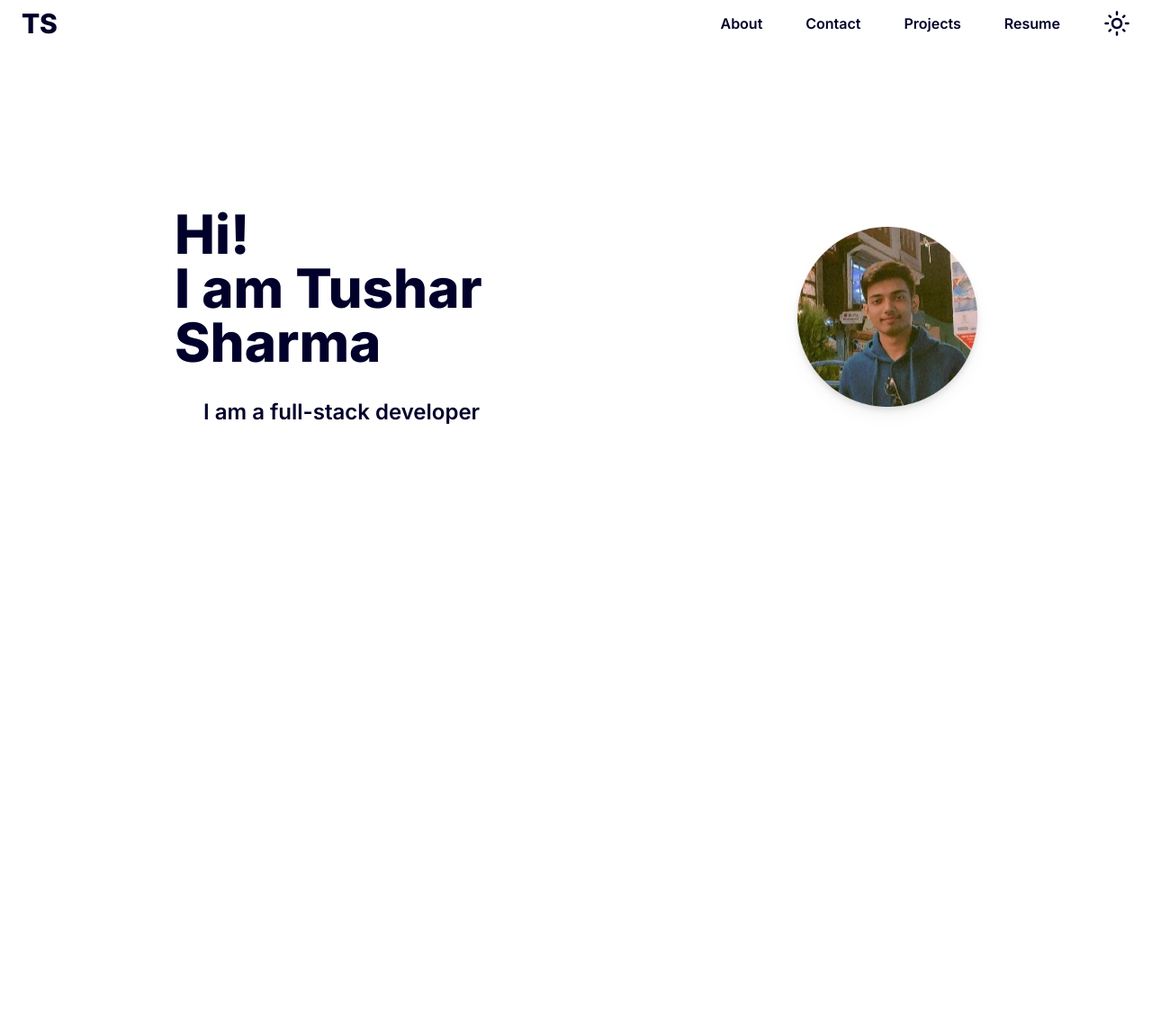
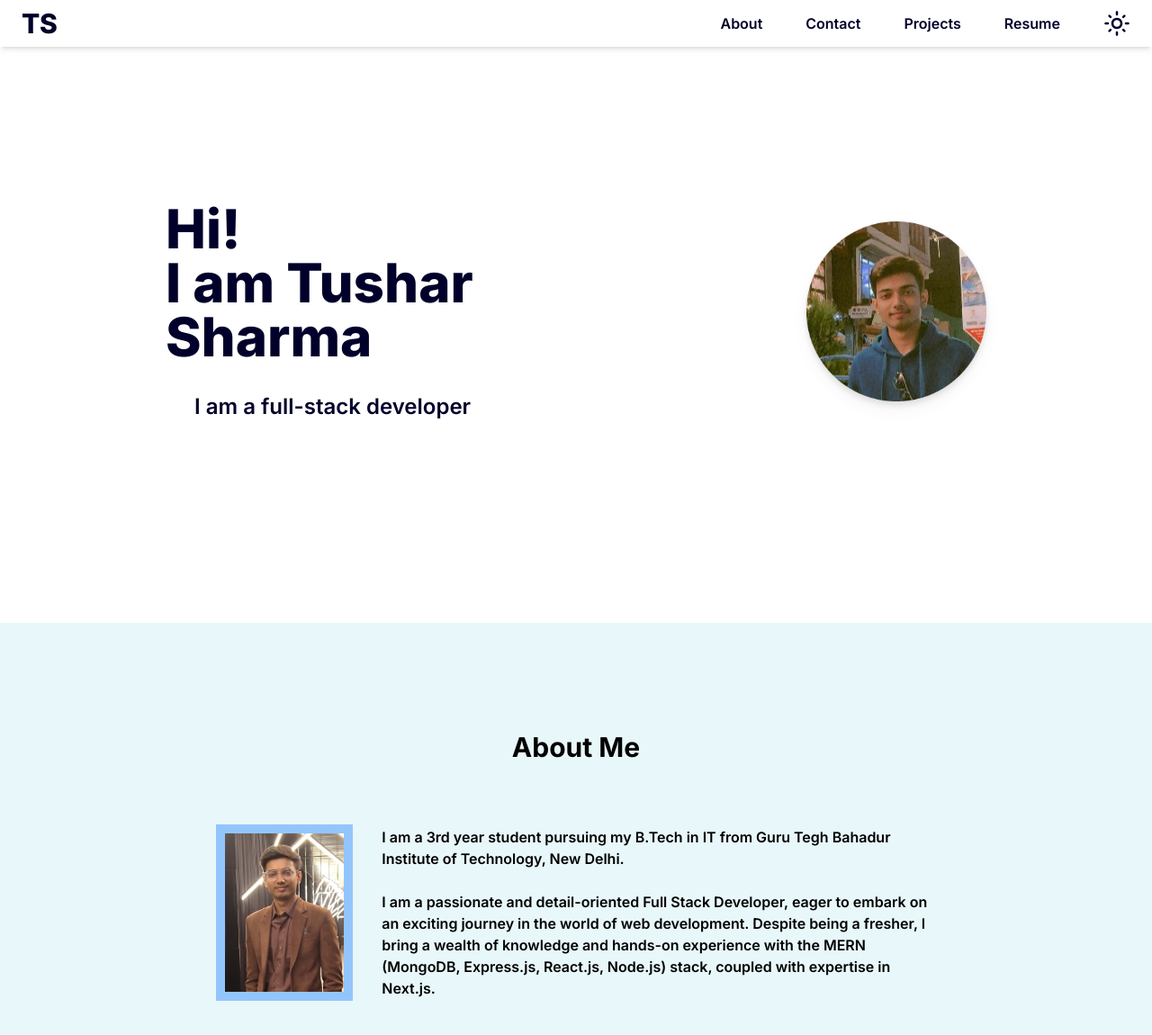
Before and after one commit to tushar27x/portfolio, a Next.js app: page / in a window 1280 px wide. Shown: the top 1150 px of the page at 90% size. Before the commit the page ends 852 px from the top, so only its background shows below. Built offline with nearby package versions, Linux system fonts and the light colour scheme.

Commit message:
created about section

```diff
--- a/app/components/About/page.tsx
+++ b/app/components/About/page.tsx
@@ -1,9 +1,55 @@
+"use client"
+import { useThemeContext } from '@/app/ThemeProvider';
 import React from 'react'
-
+import {TypeAnimation} from 'react-type-animation';
+import Reveal from '../Reveal';
+import Image from 'next/image';
+import PhotoPop from '../PhotoPop';
 const About = () => {
+  const {displayMode} = useThemeContext();
   return (
-    <div></div>
+    <Reveal>
+    <div className={`${displayMode? 'bg-[#e8f7f9]':'bg-dark/85 text-white'} pt-10`}>
+      <div className='flex flex-col gap-5 lg:px-[10rem] lg:py-[5rem] md:py-[2rem]'>
+        <div className='text-center'>
+          <h1 className='text-3xl font-bold'>About Me</h1>
+        </div>
+        <div className='flex flex-col items-center md:gap-[2rem] lg:flex-row lg:items-center lg:justify-between gap-5 px-[5rem] py-[3rem]'>
+          <div className={`w-[220px] border-solid border-[10px] lg:w-2/3 ${displayMode?'border-blue-300': 'border-dark/100'}`}>
+              <PhotoPop>
+                <Image src={'/new-profile.jpg'} width={220} height={220} alt='about-img'/>
+              </PhotoPop>
+          </div>
+          <Reveal>
+            <p className='text-center md:text-left lg:text-left font-semibold text-1xl'>
+              I am a 3rd year student pursuing my B.Tech in IT from Guru Tegh Bahadur Institute of Technology, New Delhi.<br/><br/>
+              I am a passionate and detail-oriented Full Stack Developer, eager to embark on an exciting journey in the world of web development. Despite being a fresher, I bring a wealth of knowledge and hands-on experience with the MERN (MongoDB, Express.js, React.js, Node.js) stack, coupled with expertise in Next.js.
+            </p>
+          </Reveal>
+        </div>
+      </div>
+    </div>
+    </Reveal>
   )
 }
 
 export default About
+// className="drop-shadow-lg hover:z-10 hover:transform hover:translate-x-[5px] hover:translate-y-[-12px] hover:transition-all hover:ease-in-out"
+
+
+{/* <div className='flex flex-col md:flex-row md:justify-between lg:flex-row items-center p-[8rem] gap-[5rem] md:gap-[2rem]'>
+        <div className={`w-[220px] border-solid border-[10px] ${displayMode?'border-blue-300': 'border-dark/100'}`}>
+            <PhotoPop>
+              <Image src={'/new-profile.jpg'} width={220} height={220} alt='about-img'/>
+            </PhotoPop>
+        </div>
+        <div className='flex flex-col items-center gap-8'>
+          <h2 className='text-3xl font-extrabold'>About Me</h2>
+          <Reveal>
+            <p className='text-center md:text-left lg:text-left'>
+              I am a 3rd year student pursuing my B.Tech in IT from Guru Tegh Bahadur Institute of Technology, New Delhi.<br/><br/>
+              I am a passionate and detail-oriented Full Stack Developer, eager to embark on an exciting journey in the world of web development. Despite being a fresher, I bring a wealth of knowledge and hands-on experience with the MERN (MongoDB, Express.js, React.js, Node.js) stack, coupled with expertise in Next.js.
+            </p>
+          </Reveal>
+        </div>
+      </div> */}
--- a/app/components/Navbar.tsx
+++ b/app/components/Navbar.tsx
@@ -11,15 +11,15 @@ const Navbar = () => {
   const toggle = ()=>setClicked(!clicked);
   return (
     <>
-    <div className={`flex flex-row shadow-md justify-between px-6 py-2 ${displayMode ? 'bg-light text-dark':'bg-dark dark:text-light'}`}>
+    <div className={`flex w-full z-30 fixed flex-row shadow-md justify-between px-6 py-2 ${displayMode ? 'bg-light text-dark':'bg-dark dark:text-light'} z-10`}>
       <div className='brand'>
-        <Link href="#"><h1 className='text-3xl font-extrabold'>TS</h1></Link>
+        <Link href="#title"><h1 className='text-3xl font-extrabold'>TS</h1></Link>
       </div>
       <div className='hidden nav-links md:flex flex-row justify-between items-center gap-10 '>
-        <div className='cursor-pointer font-semibold hover:text-slate-300 transition-colors text-1xl mr-2'>About</div>
-        <div className='cursor-pointer font-semibold hover:text-slate-300 transition-colors text-1xl mr-2'>Contact</div>
-        <div className='cursor-pointer font-semibold hover:text-slate-300 transition-colors text-1xl mr-2'>Projects</div>
-        <div className='cursor-pointer font-semibold hover:text-slate-300 transition-colors text-1xl mr-2'>Resume</div>
+        <Link href={'#about'}><div className='cursor-pointer font-semibold hover:text-slate-300 transition-colors text-1xl mr-2'>About</div></Link>
+        <Link href={'#contact'}><div className='cursor-pointer font-semibold hover:text-slate-300 transition-colors text-1xl mr-2'>Contact</div></Link>
+        <Link href={'#projects'}><div className='cursor-pointer font-semibold hover:text-slate-300 transition-colors text-1xl mr-2'>Projects</div></Link>
+        <Link href={'#'}><div className='cursor-pointer font-semibold hover:text-slate-300 transition-colors text-1xl mr-2'>Resume</div></Link>
         {displayMode ? <div onClick={changeMode}><MdOutlineLightMode size={30}/></div> : <div onClick={changeMode}><MdOutlineDarkMode size={30}/></div>}
       </div>
       <div onClick={toggle} className={`md:hidden flex items-center rounded-full p-2
@@ -29,17 +29,17 @@ const Navbar = () => {
       </div>
     </div>
   {(
-    <div className='flex flex-col text-left w-full h-full z-10 absolute'>
-      <div className={`px-3 py-4 w-[10rem] fixed ${clicked ? 'right-0':'right-[-100%]'} ${ displayMode?'bg-light/100':'bg-dark/80 text-light'} shadow-lg transition-all h-full`}>
+    <div className='z-20 flex flex-col text-left w-full h-full  absolute'>
+      <div className={`pt-[5rem] px-3 py-4 w-[10rem] fixed ${clicked ? 'right-0':'right-[-100%]'} ${ displayMode?'bg-light/100':'bg-dark/80 text-light'} shadow-lg transition-all h-full`}>
         {displayMode ? (
-          <div onClick={changeMode}className='flex items-center cursor-pointer gap-2 py-2'>
+          <div onClick={()=>{changeMode();setClicked(false)}}className='flex items-center cursor-pointer gap-2 py-2'>
             <div>
               <MdOutlineLightMode size={20}/>
             </div>
             <div className='font-semibold'>Light Mode</div>
             </div>
           ) : (
-            <div onClick={changeMode} className='flex items-center cursor-pointer gap-2 py-2'>
+            <div onClick={()=>{changeMode();setClicked(false)}} className='flex items-center cursor-pointer gap-2 py-2'>
               <div >
                 <MdOutlineDarkMode size={20}/>
               </div>
@@ -47,10 +47,10 @@ const Navbar = () => {
             </div>
 
           )}
-        <div className='cursor-pointer font-semibold hover:text-slate-500 transition-colors text-1xl mr-2 py-2'>About</div>
-        <div className='cursor-pointer font-semibold hover:text-slate-500 transition-colors text-1xl mr-2 py-2'>Contact</div>
-        <div className='cursor-pointer font-semibold hover:text-slate-500 transition-colors text-1xl mr-2 py-2'>Projects</div>
-        <div className='cursor-pointer font-semibold hover:text-slate-500 transition-colors text-1xl mr-2 mt-2'>Resume</div>
+        <Link href={"#about"}><div onClick={()=>setClicked(false)} className='cursor-pointer font-semibold hover:text-slate-500 transition-colors text-1xl mr-2 py-2'>About</div></Link>
+        <Link href={"#contact"}><div onClick={()=>setClicked(false)} className='cursor-pointer font-semibold hover:text-slate-500 transition-colors text-1xl mr-2 py-2'>Contact</div></Link>
+        <Link href={"#project"}><div onClick={()=>setClicked(false)} className='cursor-pointer font-semibold hover:text-slate-500 transition-colors text-1xl mr-2 py-2'>Projects</div></Link>
+        <Link href={"#"}><div onClick={()=>setClicked(false)} className='cursor-pointer font-semibold hover:text-slate-500 transition-colors text-1xl mr-2 mt-2'>Resume</div></Link>
       </div>
 
     </div>)
--- /dev/null
+++ b/app/components/PhotoPop.tsx
@@ -0,0 +1,33 @@
+"use client";
+import {easeIn, motion, useAnimation, useInView} from 'framer-motion';
+import { useEffect, useRef } from 'react';
+const PhotoPop = ({children}:{children:React.ReactNode}) => {
+    const ref = useRef(null);
+    const isInView = useInView(ref, {once:true});
+
+    const mainControls = useAnimation();
+
+    useEffect(()=>{
+        if(isInView){
+            mainControls.start("visible")
+        }
+    });
+    return (
+        <div className='overflow-hidden w-auto'>
+            <motion.div
+                className="box"
+                initial={{ opacity: 0, scale: 0.5 }}
+                animate={{ opacity: 1, scale: 1 }}
+                transition={{
+                  duration: 0.8,
+                  delay: 0.5,
+                  ease: [0, 0.71, 0.2, 1.01]
+                }}
+            >
+                {children}
+            </motion.div>
+        </div>
+  )
+}
+
+export default PhotoPop
--- a/app/components/Reveal.tsx
+++ b/app/components/Reveal.tsx
@@ -22,7 +22,7 @@ const Reveal = ({children}:{children:React.ReactNode}) => {
                     visible:{opacity:1, y:0},
                 }}
                 initial="hidden"
-                animate="visible"
+                animate={mainControls}
                 transition={{delay:0.25, duration:0.5}}
             >
                 {children}
--- a/app/components/Title/page.tsx
+++ b/app/components/Title/page.tsx
@@ -6,8 +6,10 @@ import { useThemeContext } from '@/app/ThemeProvider'
 const Title = () => {
   const {displayMode} = useThemeContext();
   return (
-    <div className={`flex flex-col md:flex-row-reverse md:gap-[10rem] items-center gap-8 ${displayMode? 'bg-light text-dark': 'bg-dark/90 text-light/90'} title-section h-[75vh] md:px-8`}>
-      <div className='w-full flex flex-col md:flex-row-reverse md:justify-around items-center gap-10 md:gap-0 px-[5rem] py-[2rem]'>
+    <div className={`flex flex-col py-[5rem] md:flex-row-reverse md:gap-[10rem] lg:py-[12rem] items-center gap-8 ${displayMode? 'bg-light text-dark': 'bg-dark/90 text-light/90'} title-section  md:px-8`}
+    >
+      <div className='w-full flex flex-col md:flex-row-reverse md:justify-around items-center gap-10 md:gap- px-[5rem] py-[2rem]'
+      >
         <div className='w-[200px]'>
           <Avatar src={'/profile-rounded.png'}/>
         </div>
--- a/app/globals.css
+++ b/app/globals.css
@@ -1,3 +1,6 @@
 @tailwind base;
 @tailwind components;
 @tailwind utilities;
+*{
+    scroll-behavior: smooth;
+}
--- a/app/page.tsx
+++ b/app/page.tsx
@@ -7,11 +7,20 @@ import Reveal from './components/Reveal'
 export default function Home() {
   return (
     <>
+      <div id='title'>
       <Reveal>
         <Title />
       </Reveal>
-      <About />
-      <Projects />
+      </div>
+      <div id='about'>
+        <Reveal>
+          <About/>
+        </Reveal>
+      </div>
+
+      <div id='projects'>
+        <Projects />
+      </div>
       <Contact />
     </>
   )
--- a/package.json
+++ b/package.json
@@ -12,7 +12,8 @@
     "framer-motion": "^10.18.0",
     "next": "14.0.4",
     "react": "^18",
-    "react-dom": "^18"
+    "react-dom": "^18",
+    "react-type-animation": "^3.2.0"
   },
   "devDependencies": {
     "@types/node": "^20",
```
Also changed, not shown: public/new-profile.jpg (added), 1 other file (tests, documents, lock files or other folders).
